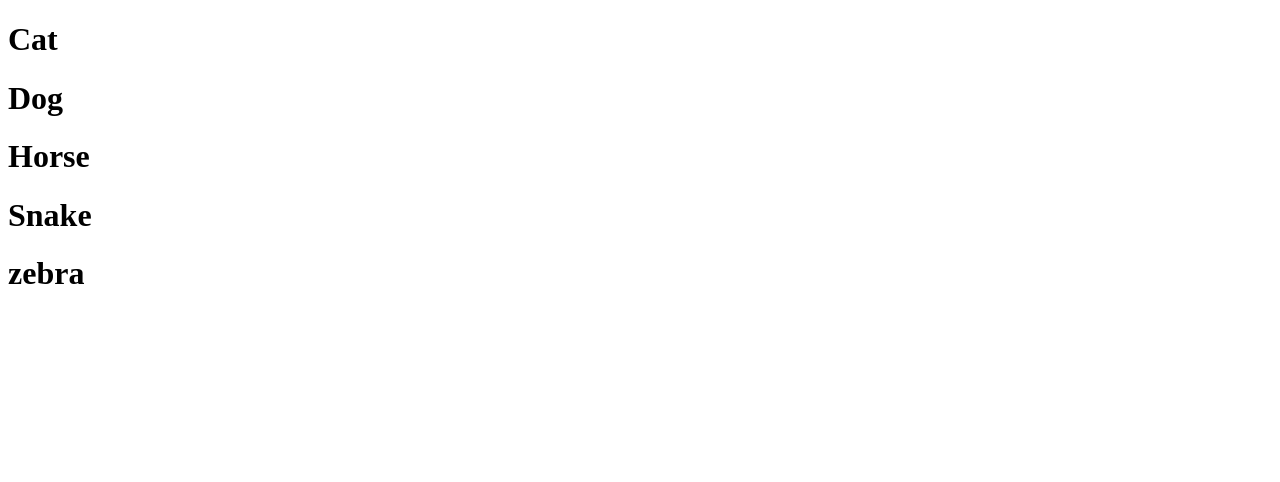
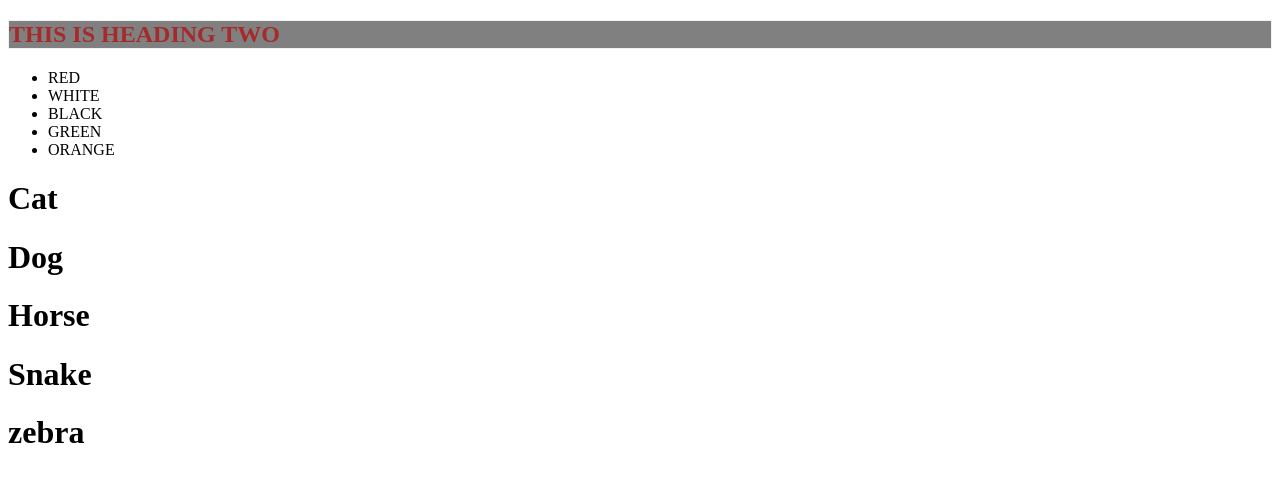
Before and after one commit to Emiklad24/petrus-emmanuel, a plain HTML site: page index.html in a window 1280 px wide. Drawn offline with Linux system fonts and the light colour scheme.

Commit message:
I CHANGED THE HEADER 2 AND ADDED LIST

```diff
--- a/index.css
+++ b/index.css
@@ -1,3 +1,9 @@
 h1:{
     color: brown;
 }
+
+.header{
+    color: brown;
+    background: gray;
+    border: 1px solid #f1f1f1;
+}
--- a/index.html
+++ b/index.html
@@ -9,6 +9,15 @@
 </head>
 <body>
     <div class="container">
+
+        <h2 class="header">THIS IS HEADING TWO</h2>
+        <ul>
+            <li>RED</li>
+            <li>WHITE</li>
+            <li>BLACK</li>
+            <li>GREEN</li>
+            <li>ORANGE</li>
+        </ul>
         <div class="row">
             <div class="col">
                 <h1>Cat</h1>
```
